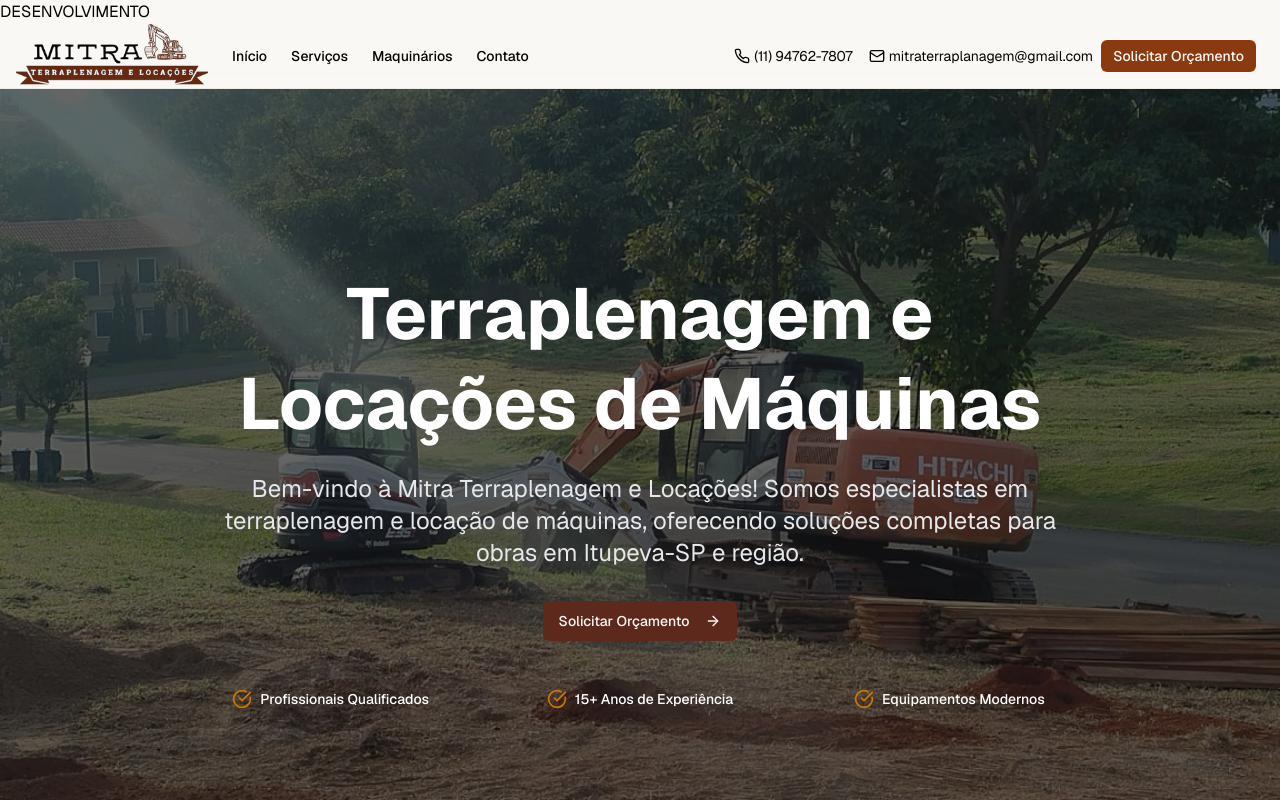
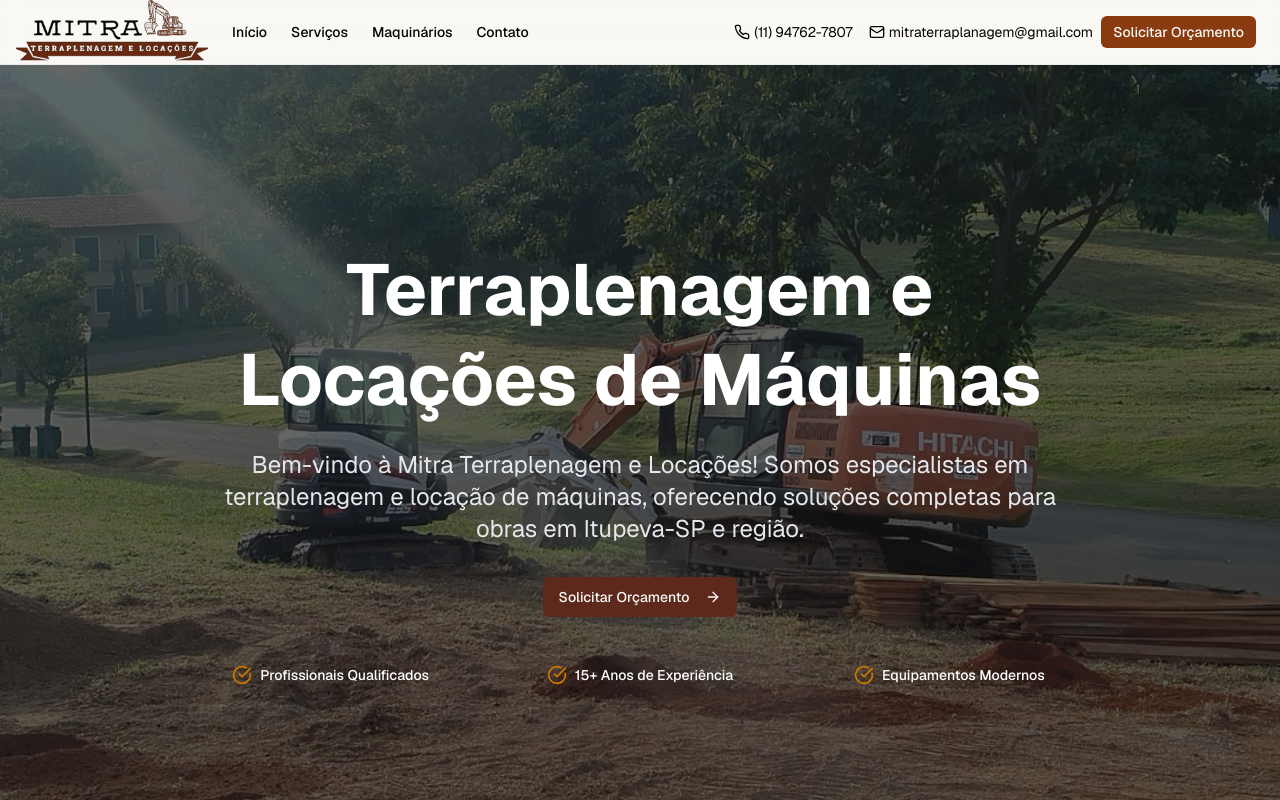
Before and after one commit to VictorCandido/mitra, a Next.js app: page / in a window 1280 px wide. Shown: the top 800 px of the page. Built offline with nearby package versions, Linux system fonts and the light colour scheme; no server answers.

Commit message:
Remove "DESENVOLVIMENTO" label from layout.tsx

```diff
--- a/app/layout.tsx
+++ b/app/layout.tsx
@@ -89,7 +89,6 @@ export default function RootLayout({
         <StructuredData />
       </head>
       <body className={`font-sans ${GeistSans.variable} ${GeistMono.variable}`}>
-        DESENVOLVIMENTO
         <Suspense fallback={null}>{children}</Suspense>
         <Analytics />
         <Toaster position="bottom-right" richColors />
```
